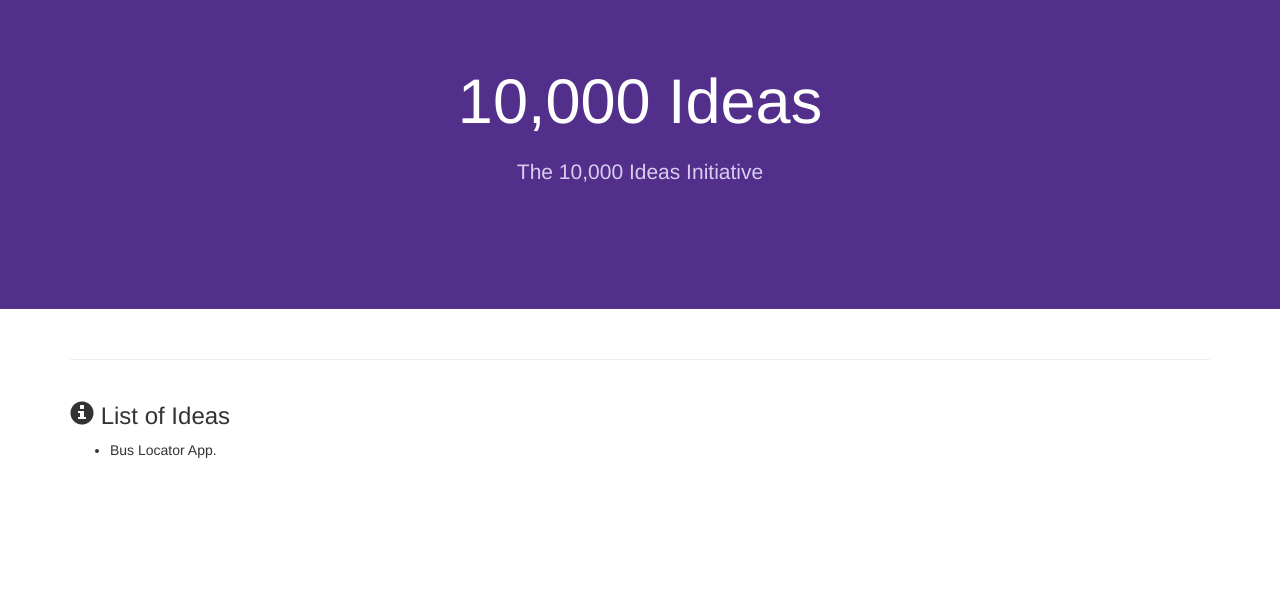
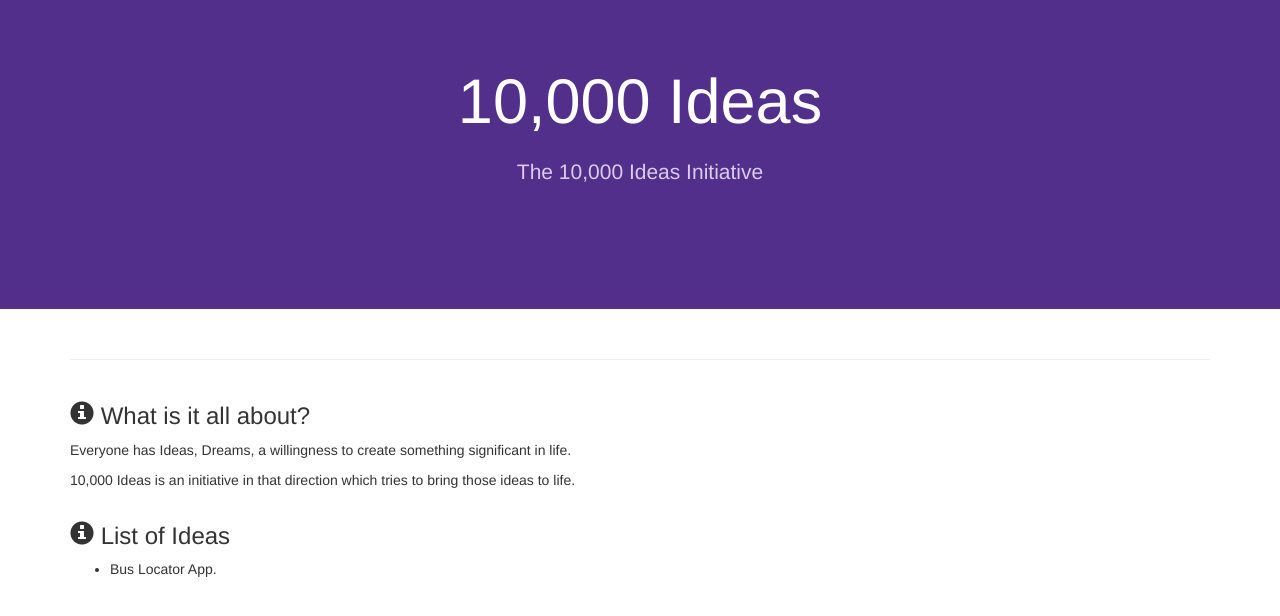
Before and after one commit to TheSachinSBhat/website, a Django app: page /ideas/ in a window 1280 px wide. Shown: the part 52-668 px from the top of the page. Run offline with Django 3.2, Linux system fonts and the light colour scheme; some libraries are stand-ins or nearby versions.

Commit message:
Commit #10: Add Description paragraph to ideas.html

```diff
--- a/hello/templates/ideas.html
+++ b/hello/templates/ideas.html
@@ -13,6 +13,15 @@
   <hr>
   <div class="row">
     <div class="col-md-6">
+      <h3><span class="glyphicon glyphicon-info-sign"></span> What is it all about?</h3>
+      <div>
+	<p>Everyone has Ideas, Dreams, a willingness to create something significant in life.</p>
+	<p>10,000 Ideas is an initiative in that direction which tries to bring those ideas to life.</p>
+      <div>
+    </div>
+  </div>
+  <div class="row">
+    <div class="col-md-6">
       <h3><span class="glyphicon glyphicon-info-sign"></span> List of Ideas</h3>
       <ul>
         <li>Bus Locator App.</li>
```
